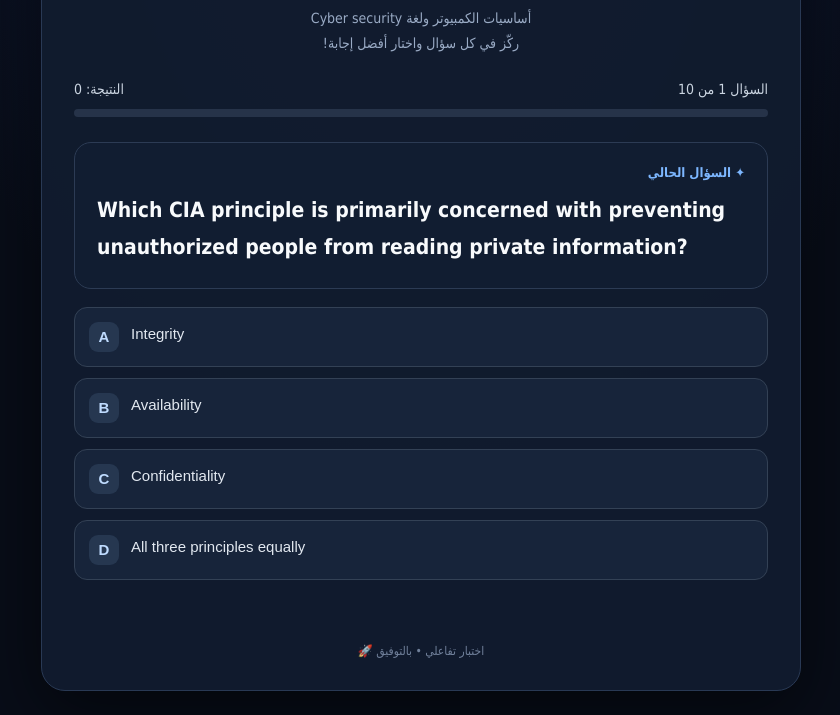
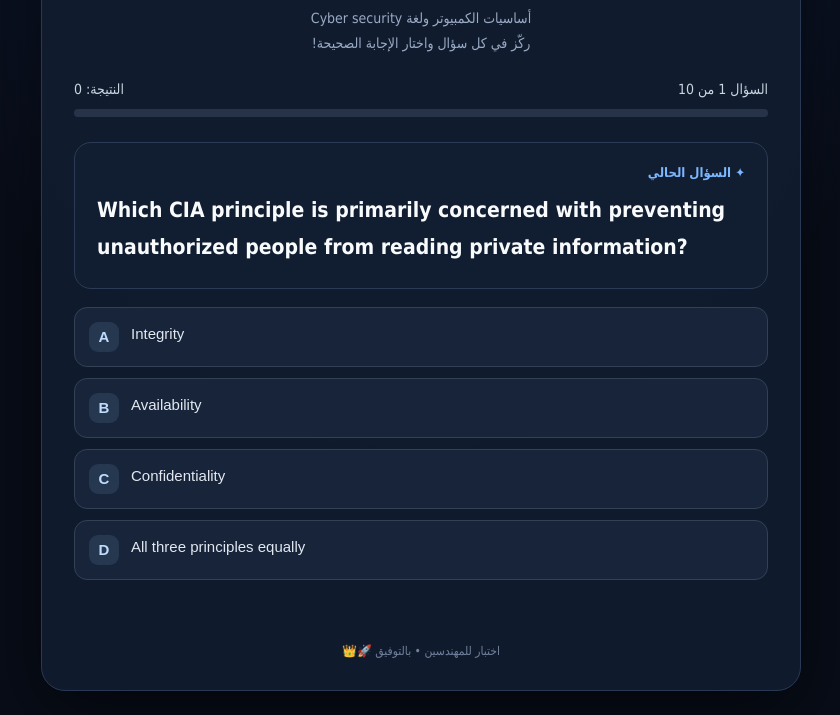
Before and after one commit to boda68676-cyber/Quiz-cyber-security, a plain HTML site: page index.html in a window 1280 px wide. Shown: the part 168-883 px from the top of the page, without its empty margins (219-1059 px from the left). Drawn offline with Linux system fonts and the light colour scheme.

Commit message:
Quiz Cyber security

```diff
--- a/index.html
+++ b/index.html
@@ -99,7 +99,7 @@ h1{font-size:clamp(23px,5vw,30px);margin:0 0 8px;color:#fff}
     <h1>اختبر معلوماتك</h1>
     <p class="subtitle">
       أساسيات الكمبيوتر ولغة Cyber security<br>
-      ركّز في كل سؤال واختار أفضل إجابة!
+     ركّز في كل سؤال واختار الإجابة الصحيحة!
     </p>
   </header>
 
@@ -124,7 +124,7 @@ h1{font-size:clamp(23px,5vw,30px);margin:0 0 8px;color:#fff}
     السؤال التالي ←
   </button>
 
-  <footer class="footer">اختبار تفاعلي • بالتوفيق 🚀</footer>
+  <footer class="footer">اختبار للمهندسين • بالتوفيق 🚀👑</footer>
 </main>
 
 <script>
```
